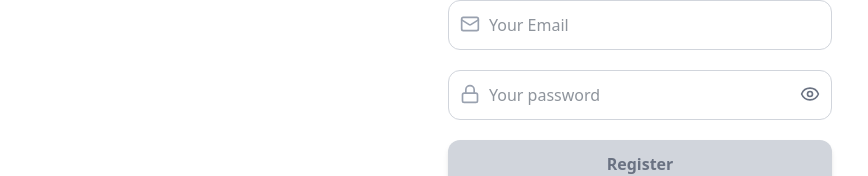
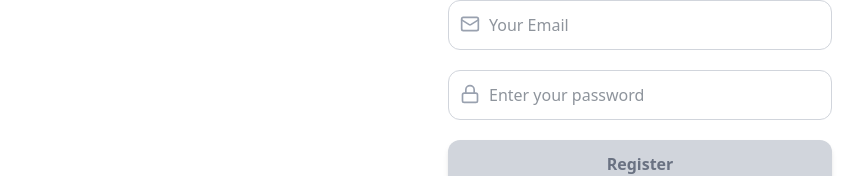
Before and after one commit to mowlyray/FreshCart-AI, a Next.js app: page /register in a window 1280 px wide. Both pictures are taken after a click on the button "Next". Shown: the part 312-488 px from the top of the page, without its empty margins (0-868 px from the left). Built offline with nearby package versions, Linux system fonts and the light colour scheme.

Commit message:
password field update

```diff
--- a/src/Components/RegisterForm.tsx
+++ b/src/Components/RegisterForm.tsx
@@ -78,13 +78,21 @@ function RegisterForm({previousStep}:propType) {
         <div className='relative'>
           <Lock className='absolute left-3 top-3.5 w-5 h-5  text-gray-400'/>
 
-          <input type={showPassword ? 'text' : 'password'} placeholder='Your password' className='w-full border border-gray-300 rounded-xl py-3 pl-10 pr-4 text-gray-800 focus:outline-none focus:ring-2 focus:ring-green-500'
+          <input
+              name='password'
+              type="password"
+              required
+              className=" block w-full px-4 py-3 pl-10 pr-4 border border-gray-300 rounded-xl text-gray-800 focus:outline-none focus:ring-2 focus:ring-green-500 outline-none"
+              placeholder="Enter your password"
+            />
+
+          {/* <input type={showPassword ? 'text' : 'password'} placeholder='Your password' className='w-full border border-gray-300 rounded-xl py-3 pl-10 pr-4 text-gray-800 focus:outline-none focus:ring-2 focus:ring-green-500'
           onChange={(e) => setPassword(e.target.value)} value={password}/>
 
 
           {
             showPassword ? <EyeOff className='absolute right-3 top-3.5 w-5 h-5 text-gray-500 cursor-pointer' onClick={()=>setShowPassword(false)} /> : <EyeIcon className='absolute right-3 top-3.5 w-5 h-5 text-gray-500 cursor-pointer' onClick={()=>setShowPassword(true)}/>
-          }
+          } */}
         </div>
 
         {
```
